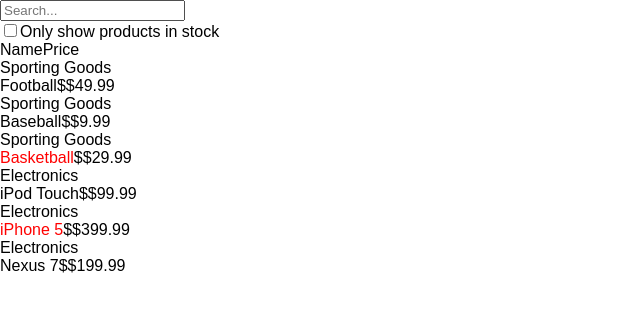
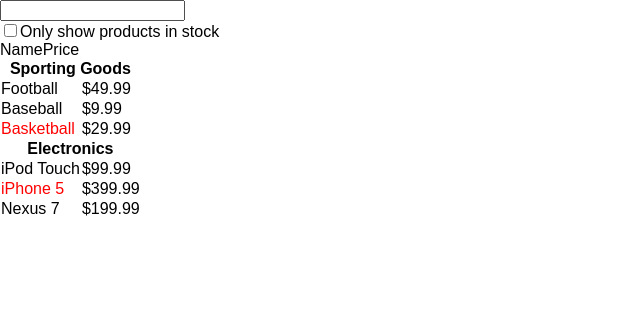
Before and after one commit to thomaschuah/react-test, a React (Create React App) app: page / in a window 1280 px wide. Shown: the top 312 px of the page, without its empty margins (0-640 px from the left). Built offline with nearby package versions, Linux system fonts and the light colour scheme.

Commit message:
Made the searcher work

```diff
--- a/src/Searcher.js
+++ b/src/Searcher.js
@@ -1,76 +1,95 @@
 import React, { Component } from 'react';
 
-const jsondata = [
-  {category: "Sporting Goods", price: "$49.99", stocked: true, name: "Football"},
-  {category: "Sporting Goods", price: "$9.99", stocked: true, name: "Baseball"},
-  {category: "Sporting Goods", price: "$29.99", stocked: false, name: "Basketball"},
-  {category: "Electronics", price: "$99.99", stocked: true, name: "iPod Touch"},
-  {category: "Electronics", price: "$399.99", stocked: false, name: "iPhone 5"},
-  {category: "Electronics", price: "$199.99", stocked: true, name: "Nexus 7"}
-];
 
-class ProductRow extends React.Component {
-	constructor(props){
-		super(props);
-	}
-	render(){
-		var style;
-		if (this.props.stocked){
-			style = {
-				color:'black'
-			};
 
-		} else {
-			style = {
-				color:'red'
-			};
-		}
-
+class ProductCategoryRow extends React.Component {
+  render() {
+    const category = this.props.category;
     return (
-			<div>
-				<span style={style}>{this.props.label}</span>
-				<span>${this.props.price}</span>
-			</div>
+      <tr>
+        <th colSpan="2">
+          {category}
+        </th>
+      </tr>
     );
   }
 }
 
-class ProductCategoryRow extends React.Component {
-	constructor(props){
-		super(props);
-	}
-	render(){
+class ProductRow extends React.Component {
+  render() {
+    const product = this.props.product;
+    const name = product.stocked ?
+      product.name :
+      <span style={{color: 'red'}}>
+        {product.name}
+      </span>;
+
     return (
-			<div>
-				<span>{this.props.label}</span>
-			</div>
+      <tr>
+        <td>{name}</td>
+        <td>{product.price}</td>
+      </tr>
     );
   }
 }
 
+
 class ProductTable extends React.Component {
-	constructor(props){
-		super(props);
+	render() {
+	    const filterText = this.props.filterText;
+	    const inStockOnly = this.props.inStockOnly;
+
+	    const rows = [];
+	    let lastCategory = null;
+
+	    let products = this.props.products;
+
+	    products.filter((product) => (product.name.includes(filterText) && (product.stocked==(inStockOnly ? true : product.stocked)))).forEach((product) => {
+	    	if (product.category !== lastCategory) {
+		        rows.push(
+		          <ProductCategoryRow
+		            category={product.category}
+		            key={product.category} />
+		        );
 		      }
-	render(){
-		const rows = [];
-		let lastCategory = "";
-		this.props.products.forEach((product) => {
-			if (product.category != lastCategory){
-				rows.push(<ProductCategoryRow key={product.category} label={product.category} />);
-			}
-			rows.push(<ProductRow key={product.name} stocked={product.stocked} label={product.name} price={product.price} />);
+		      rows.push(
+		        <ProductRow
+		          product={product}
+		          key={product.name}
+		        />
+		      );
+		      lastCategory = product.category;
 	    });
+
+	    // products.forEach((product) => {
+	    //   if (product.name.indexOf(filterText) === -1) {
+	    //     return;
+	    //   }
+	    //   if (inStockOnly && !product.stocked) {
+	    //     return;
+	    //   }
+	    //   if (product.category !== lastCategory) {
+	    //     rows.push(
+	    //       <ProductCategoryRow
+	    //         category={product.category}
+	    //         key={product.category} />
+	    //     );
+	    //   }
+	    //   rows.push(
+	    //     <ProductRow
+	    //       product={product}
+	    //       key={product.name}
+	    //     />
+	    //   );
+	    //   lastCategory = product.category;
+	    // });
+
 	    return (
-
 	    	<div>
-				<div>
-					<span>Name</span>
+	      <div><span>Name</span>
 	            <span>Price</span>
 	          </div>
-				<div>
-					{rows}
-				</div>
+	        <div>{rows}</div>
 	      </div>
 	    );
 	}
@@ -81,11 +100,13 @@
 		super(props);
 	}
 	render(){
+		const checked = this.props.inStockOnly;
+		const filterText = this.props.filterText;
 		return (
 			<div>
-				<input type="text" placeholder={this.props.value}/>
+				<input type="text" onChange={this.props.handleFilterTextChange} value={filterText}/>
 				<div>
-					<input type="checkbox"/>
+					<input type="checkbox" onChange={this.props.handleInStockChange} checked={checked}/>
 					Only show products in stock
 				</div>
 			</div>
@@ -93,58 +114,38 @@
 	}
 }
 
+
 class FilterableProductTable extends React.Component {
 	constructor(props){
 		super(props);
+		this.state = {
+			filterText: '',
+			inStockOnly: false
+	    };
+	    this.handleFilterTextChange = this.handleFilterTextChange.bind(this);
+	    this.handleInStockChange = this.handleInStockChange.bind(this);
+	}
+	handleFilterTextChange(event){
+		//event.preventDefault();
+		this.setState({
+			filterText: event.target.value
+		});
+	}
+	handleInStockChange(event){
+
+		this.setState({
+			inStockOnly: event.target.checked
+		});
 	}
 	render(){
 		return (
 			<div>
-				<SearchBar value="Search..."/>
-				<ProductTable products={jsondata} />
+				<SearchBar filterText={this.state.filterText} handleInStockChange={this.handleInStockChange} handleFilterTextChange={this.handleFilterTextChange} inStockOnly={this.state.inStockOnly} />
+				<ProductTable filterText={this.state.filterText}  inStockOnly={this.state.inStockOnly} products={this.props.products} />
 			</div>
 			);
 	}
 }
 
 
-
-// function InputBox(props){
-// 	return (
-// 		<div>
-// 			<div><input type="text" placeholder={props.placeholder}/></div>
-// 			<input type="checkbox"/> Only show products in stock
-// 		</div>
-// 		);
-// }
-
-
-
-
-// class Searcher extends React.Component {
-// 	constructor(props){
-// 		super(props);
-// 		this.state = {
-// 			data: jsondata
-// 		};
-// 	}
-// 	render(){
-
-// 		let items = this.state.data;
-// 		items = items.map((item) => (
-// 			<li>{item.name} $ {item.price}</li>
-// 			)
-// 		);
-
-// 		return (
-// 			<div>
-// 				<InputBox placeholder="Search..."/>
-// 				<ul>
-// 					{items}
-// 				</ul>
-// 			</div>
-// 			);
-// 	}
-
-// }
 export default FilterableProductTable;
--- a/src/index.js
+++ b/src/index.js
@@ -178,7 +178,17 @@
 
 // ReactDOM.render(<input value="hi" />, document.getElementById('misc_holder'));
 // ReactDOM.render(<WelcomeDialog />, document.getElementById('containment_holder'));
-ReactDOM.render(<FilterableProductTable />, document.getElementById('searcher'));
+
+const products = [
+  {category: "Sporting Goods", price: "$49.99", stocked: true, name: "Football"},
+  {category: "Sporting Goods", price: "$9.99", stocked: true, name: "Baseball"},
+  {category: "Sporting Goods", price: "$29.99", stocked: false, name: "Basketball"},
+  {category: "Electronics", price: "$99.99", stocked: true, name: "iPod Touch"},
+  {category: "Electronics", price: "$399.99", stocked: false, name: "iPhone 5"},
+  {category: "Electronics", price: "$199.99", stocked: true, name: "Nexus 7"}
+];
+
+ReactDOM.render(<FilterableProductTable products={products} />, document.getElementById('searcher'));
 // ReactDOM.render(
 // 	<Panelizer
 // 		left={
```
Lines whose indentation alone changed are shown as unchanged.
